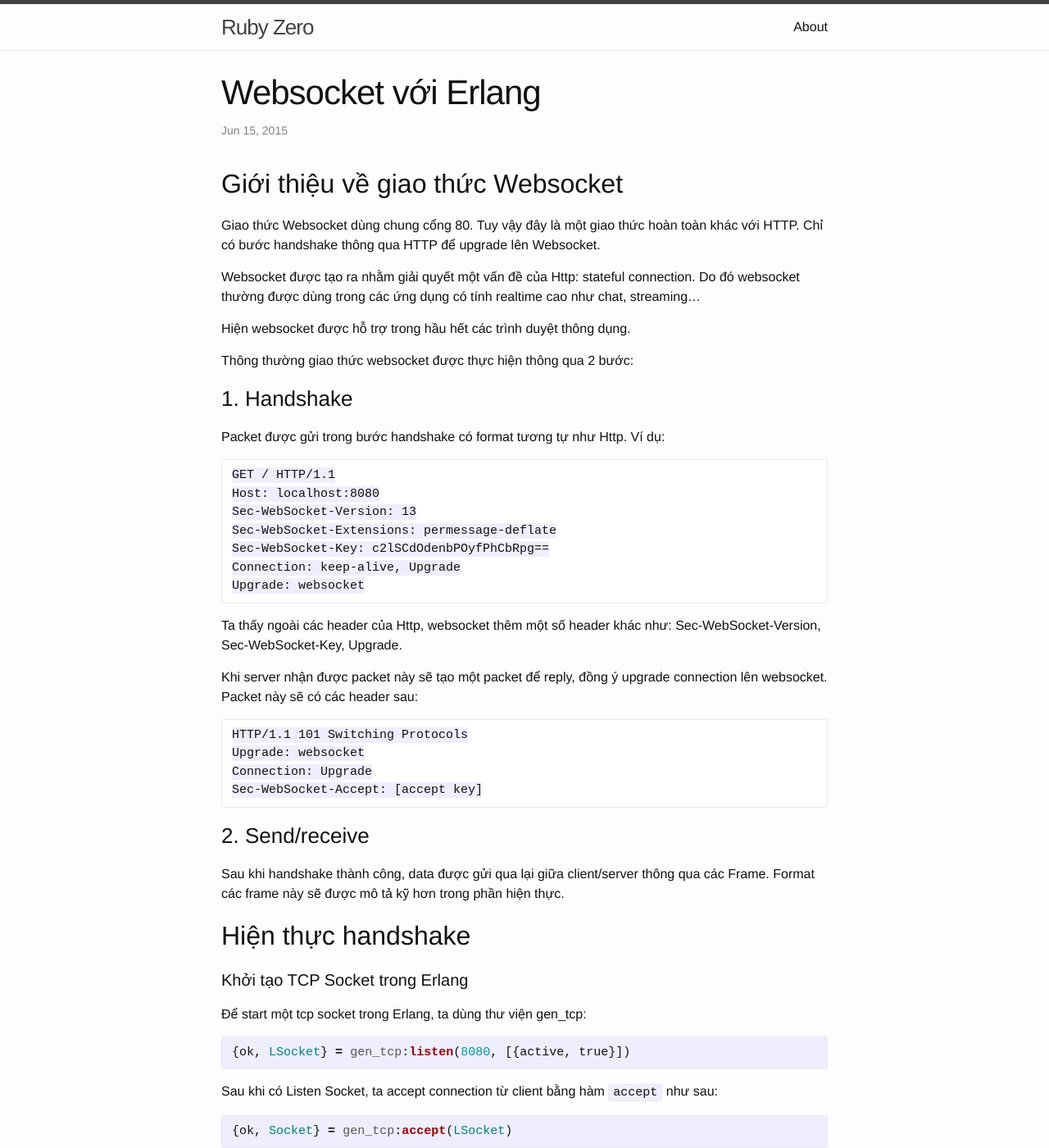
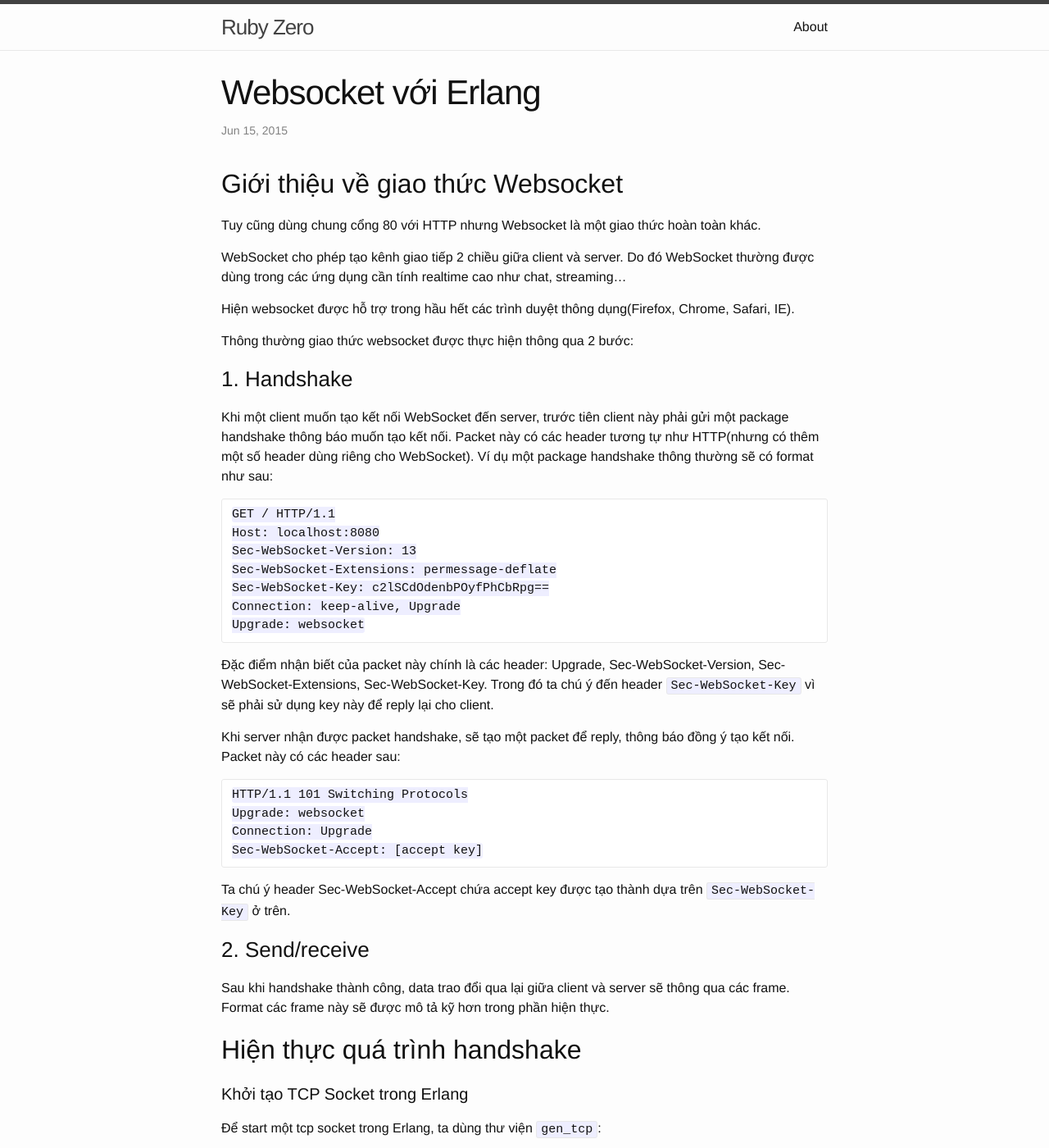
Before and after one commit to zinh/zinh.github.io, a Jekyll site: the page built from _posts/2015-06-15-websocket-with-erlang.markdown, in a window 1280 px wide and 1400 px high. Shown: the whole window at 82% size. Built offline with Jekyll 4.4.1, drawn with Linux system fonts in a browser that asks for light colours; some of the changed text lies outside the part shown.

Commit message:
update erl socket

```diff
--- a/_posts/2015-06-15-websocket-with-erlang.markdown
+++ b/_posts/2015-06-15-websocket-with-erlang.markdown
@@ -8,18 +8,18 @@
 ---
 
 ## Giới thiệu về giao thức Websocket
-Giao thức Websocket dùng chung cổng 80. Tuy vậy đây là một giao thức hoàn toàn khác với HTTP. Chỉ có bước handshake thông qua HTTP để upgrade lên Websocket.
+Tuy cũng dùng chung cổng 80 với HTTP nhưng Websocket là một giao thức hoàn toàn khác.
 
-Websocket được tạo ra nhằm giải quyết một vấn đề của Http: stateful connection.
-Do đó websocket thường được dùng trong các ứng dụng có tính realtime cao như chat, streaming...
+WebSocket cho phép tạo kênh giao tiếp 2 chiều giữa client và server. Do đó WebSocket thường được dùng trong các ứng dụng cần tính realtime cao như chat, streaming...
 
-Hiện websocket được hỗ trợ trong hầu hết các trình duyệt thông dụng.
+Hiện websocket được hỗ trợ trong hầu hết các trình duyệt thông dụng(Firefox, Chrome, Safari, IE).
 
 Thông thường giao thức websocket được thực hiện thông qua 2 bước:
 
 ### 1. Handshake
 
-Packet được gửi trong bước handshake có format tương tự như Http. Ví dụ:
+Khi một client muốn tạo kết nối WebSocket đến server, trước tiên client này phải gửi một package handshake thông báo muốn tạo kết nối.
+Packet này có các header tương tự như HTTP(nhưng có thêm một số header dùng riêng cho WebSocket). Ví dụ một package handshake thông thường sẽ có format như sau:
 
     GET / HTTP/1.1
     Host: localhost:8080
@@ -29,25 +29,26 @@
     Connection: keep-alive, Upgrade
     Upgrade: websocket
 
-Ta thấy ngoài các header của Http, websocket thêm một số header khác như: Sec-WebSocket-Version, Sec-WebSocket-Key, Upgrade.
+Đặc điểm nhận biết của packet này chính là các header: Upgrade, Sec-WebSocket-Version, Sec-WebSocket-Extensions, Sec-WebSocket-Key. Trong đó ta chú ý đến header `Sec-WebSocket-Key` vì sẽ phải sử dụng key này để reply lại cho client.
 
-Khi server nhận được packet này sẽ tạo một packet để reply, đồng ý upgrade connection lên websocket. Packet này sẽ có các header sau:
+Khi server nhận được packet handshake, sẽ tạo một packet để reply, thông báo đồng ý tạo kết nối. Packet này có các header sau:
 
     HTTP/1.1 101 Switching Protocols
     Upgrade: websocket
     Connection: Upgrade
     Sec-WebSocket-Accept: [accept key]
 
+Ta chú ý header Sec-WebSocket-Accept chứa accept key được tạo thành dựa trên `Sec-WebSocket-Key` ở trên.
+
 ### 2. Send/receive
 
-Sau khi handshake thành công, data được gửi qua lại giữa client/server thông qua các Frame. Format các frame này sẽ được mô tả kỹ hơn trong phần
-hiện thực.
+Sau khi handshake thành công, data trao đổi qua lại giữa client và server sẽ thông qua các frame. Format các frame này sẽ được mô tả kỹ hơn trong phần hiện thực.
 
-## Hiện thực handshake
+## Hiện thực quá trình handshake
 
 #### Khởi tạo TCP Socket trong Erlang
 
-Để start một tcp socket trong Erlang, ta dùng thư viện gen_tcp:
+Để start một tcp socket trong Erlang, ta dùng thư viện `gen_tcp`:
 
 {% highlight erlang %}
 {ok, LSocket} = gen_tcp:listen(8080, [{active, true}])
@@ -72,10 +73,9 @@
   handle(Socket).
 {% endhighlight %}
 
-Mỗi khi có connection đến, server sẽ tạo một process mới để handle connection này. Bằng cách này, server có thể handle được nhiều
-connection cùng lúc
+Mỗi khi có connection đến, server sẽ tạo một process mới để handle connection này(thông qua hàm `spawn`). Bằng cách này, server có thể handle được nhiều connection cùng lúc.
 
-Hàm `handle` ở trên sẽ là hàm xử lý chính cho mỗi connection. Trước tiên ta xử lý bước handshake.
+Hàm `handle` ở trên sẽ là hàm đảm nhiệm gửi nhận message với từng client. Đầu tiên ta xử lý bước handshake.
 
 #### Function handshake
 
@@ -90,7 +90,7 @@
   end.
 {% endhighlight %}
 
-Trước hết, ta cần parse path/header của packet handshake. Sử dụng hàm `erlang:decode_packet`
+Ta viết một helper đơn giản để parse http headers.
 
 {% highlight erlang %}
 parse_packet(Packet) ->
@@ -168,17 +168,17 @@
 
 3 bit tiếp theo được dùng cho các extension version. Mặc định sẽ bằng 0.
 
-__Opcode(4 bits)__: format của payload. Bằng 1 nếu payload là text.
+__Opcode(4 bits)__: format của payload. Bằng 1 nếu payload có định dạng text.
 
-__Mask(1 bit)__: bằng 1 nếu payload được mask, bằng 0 trong trường hợp ngược lại.
+__Mask(1 bit)__: bằng 1 nếu payload được mask, bằng 0 trong trường hợp ngược lại. Chú ý message gửi từ client lúc nào cũng sẽ được mask. Còn message gửi từ server có thể mask hoặc không mask tùy ý.
 
 __Payload len(7 bit)__: chiều dài của payload. Ta chú ý field Payload len có 7 bit, ứng với các giá trị từ 0 đến 127.
 
-  - Trong trường hợp giá trị payload len nhỏ hơn 126, chiều chiều của payload chính là giá trị của Payload len.
-  - Nếu Payload len = 126, chiều dài của payload sẽ là 32 bit(4 bytes) tiếp theo.
-  - Nếu Payload len = 127, chiều dài của payload sẽ là 64 bit(8 bytes) tiếp theo.
+  - Trong trường hợp giá trị payload len nhỏ hơn 126, giá trị này chính là chiều dài của payload.
+  - Nếu Payload len = 126, chiều dài của payload sẽ là giá trị integer của 32 bit(4 bytes) tiếp theo.
+  - Nếu Payload len = 127, chiều dài của payload sẽ là giá trị integer của 64 bit(8 bytes) tiếp theo.
 
-__Masking-key(32 bit, 4 bytes)__: Key dùng để decode Payload. Field này chỉ xuất hiện nếu Mask = 1.
+__Masking-key(32 bit, 4 bytes)__: Key dùng để decode Payload. Field này chỉ xuất hiện nếu Mask bit = 1.
 
 Sau cùng là phần __Payload__, chính là nội dung message gửi từ Client.
 
```
